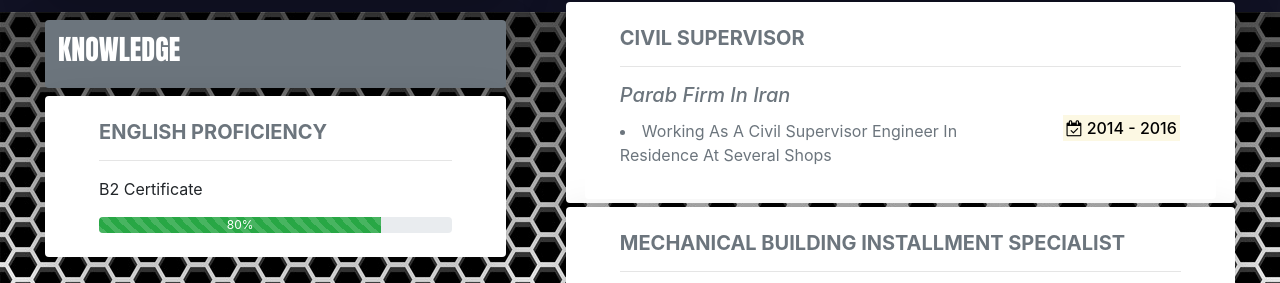
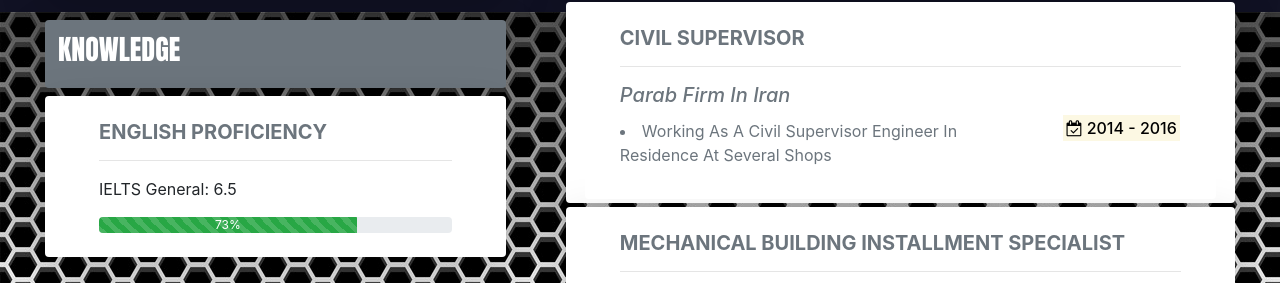
Before and after one commit to hooman734/cv, a React (Create React App) app: page / in a window 1280 px wide. Shown: the part 1068-1351 px from the top of the page. Built offline with nearby package versions, Linux system fonts and the light colour scheme.

Commit message:
set English level

```diff
--- a/src/Components/Knowledge.jsx
+++ b/src/Components/Knowledge.jsx
@@ -16,8 +16,8 @@ const Knowledge = function() {
         </div>
         <DetailAdvancement
           title="English Proficiency"
-          context="B2 certificate"
-          advance="80"
+          context="IELTS General: 6.5"
+          advance="73"
         />
       </div>
     </div>
```
Also changed, not shown: 3 other files (tests, documents, lock files or other folders).
